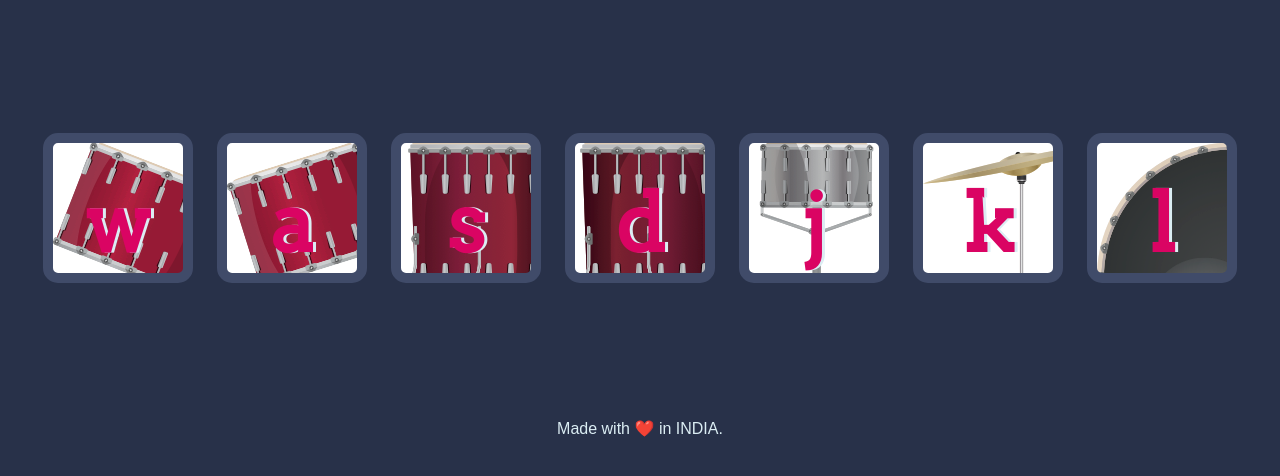
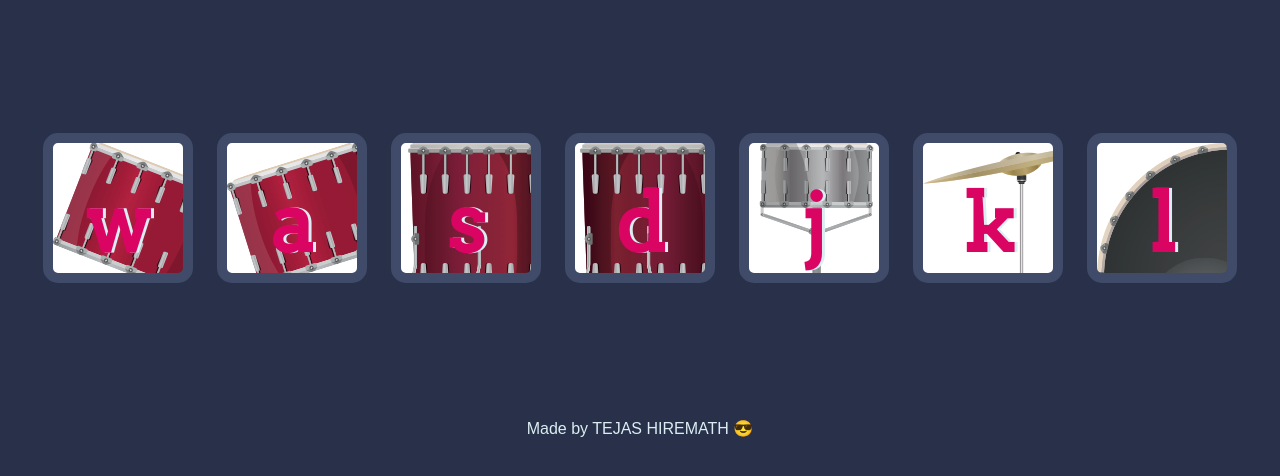
Before and after one commit to tejas642/drumkit, a plain HTML site: page index.html in a window 1280 px wide. Shown: the part 156-632 px from the top of the page. Drawn offline with Linux system fonts and the light colour scheme.

Commit message:
Updated Footer

```diff
--- a/index.html
+++ b/index.html
@@ -22,7 +22,7 @@
       <button class="l drum">l</button>
     </div>
 
-    <footer>Made with ❤️ in INDIA.</footer>
+    <footer>Made by TEJAS HIREMATH 😎</footer>
     <script src="index.js" charset="utf-8"></script>
   </body>
 </html>
```
